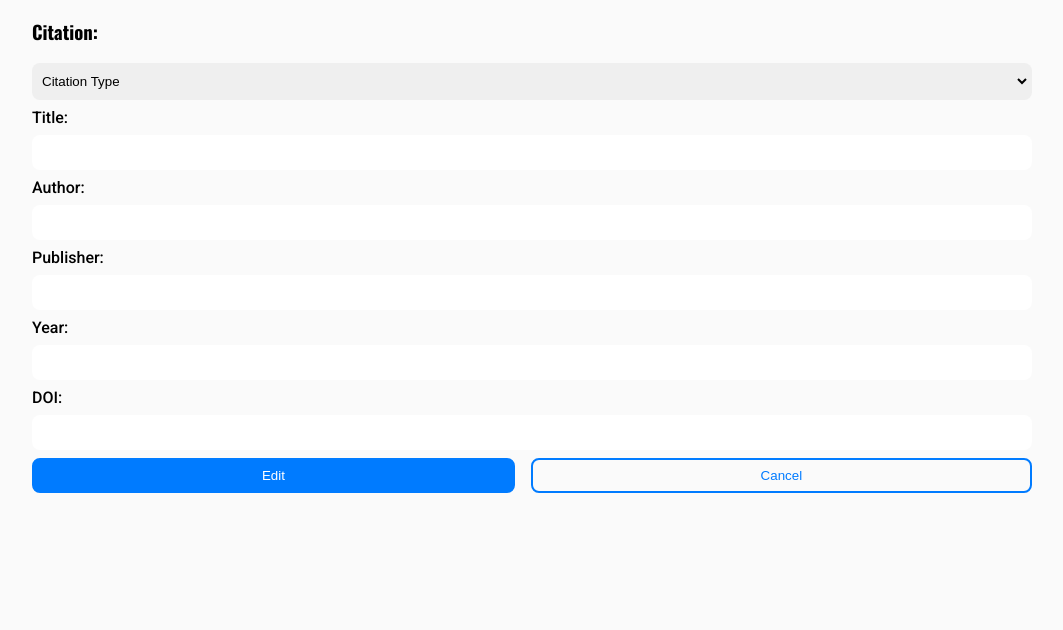
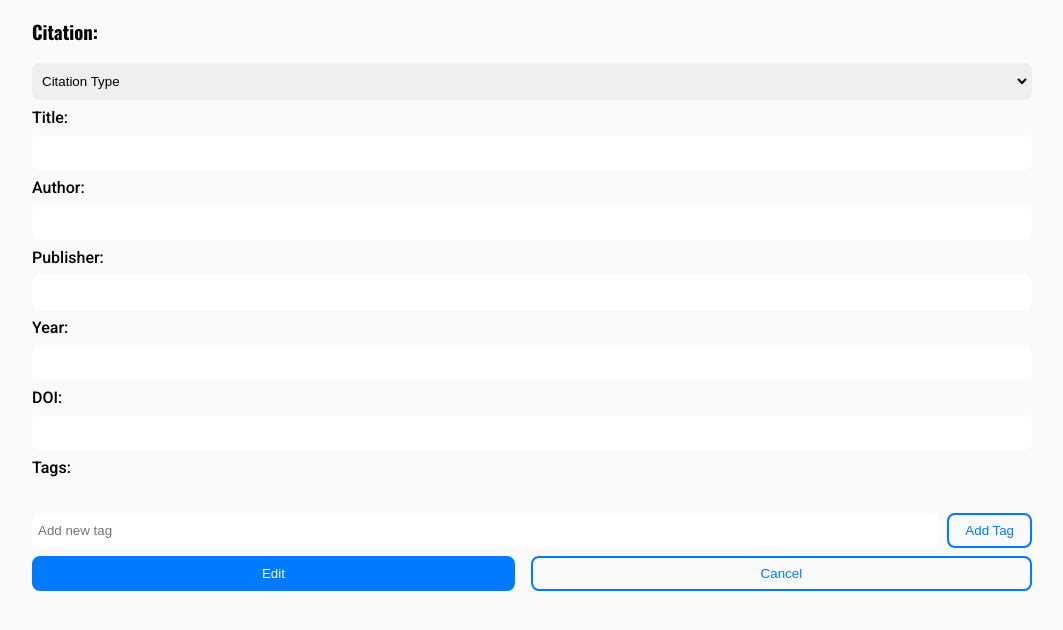
Before and after one commit to aarnif/ohtu-miniprojekti, a Flask app: template src/templates/edit_citation.html in a window 1280 px wide. Shown: the part 85-715 px from the top of the page, without its empty margins (108-1171 px from the left). Run offline with Flask 3, Linux system fonts and the light colour scheme; the template is opened without the code that fills it, so the values that code supplies are empty; some web fonts are replaced.

Commit message:
Implement add tags to citation editing

```diff
--- a/src/app.py
+++ b/src/app.py
@@ -8,7 +8,7 @@ from repositories.citation_repository import (
     get_citation_by_id,
     check_if_citation_exists
 )
-from repositories.tag_repository import get_all_tags, add_tag_to_citation
+from repositories.tag_repository import get_all_tags, add_tag_to_citation, get_citation_tags, remove_tag_from_citation
 
 from config import app, test_env
 from util import validate_citation, UserInputError
@@ -129,31 +129,47 @@ def delete(citation_id):
     return redirect("/")
 
 
-@app.route("/citations/<citation_id>/edit", methods=["GET", "POST"])
-def edit_citation_route(citation_id):
+@app.route("/citations/<int:citation_id>/edit", methods=["GET", "POST"])
+def citation_editing(citation_id):
     if request.method == "GET":
         citation = get_citation_by_id(citation_id)
         if not citation:
             flash("Citation not found", "error")
             return redirect("/")
-        return render_template("edit_citation.html", citation=citation)
+        all_tags = get_all_tags()
+        current_tags = get_citation_tags(citation_id)
+        selected_tag_names = [tag.name for tag in current_tags]
+        return render_template("edit_citation.html",
+                               citation=citation,
+                               all_tags=all_tags,
+                               selected_tag_names=selected_tag_names)
 
-    citation_type = request.form.get("citation_type")
     author = request.form.get("author")
     title = request.form.get("title")
     publisher = request.form.get("publisher")
     year = request.form.get("year")
+    citation_type = request.form.get("citation_type", "book")
     doi = request.form.get("doi")
+    tags = request.form.getlist("tags")
 
     try:
         validate_citation(title, author, publisher, year, citation_type)
         edit_citation(citation_id, title, author,
                       publisher, year, citation_type, doi)
+
+        current_tags = get_citation_tags(citation_id)
+
+        for tag in current_tags:
+            remove_tag_from_citation(citation_id, tag.id)
+
+        for tag in tags:
+            if tag.strip():
+                add_tag_to_citation(citation_id, tag.strip())
+
         flash("Citation edited successfully!", "success")
         return redirect(f"/citations/{citation_id}")
-
     except UserInputError as error:
-        flash(str(error))
+        flash(str(error), "error")
         citation_with_user_input = Citation(
             citation_id=citation_id,
             title=title,
@@ -163,7 +179,13 @@ def edit_citation_route(citation_id):
             citation_type=citation_type,
             doi=doi
         )
-        return render_template("edit_citation.html", citation=citation_with_user_input)
+        all_tags = get_all_tags()
+        current_tags = get_citation_tags(citation_id)
+        selected_tag_names = [tag.name for tag in current_tags]
+        return render_template("edit_citation.html",
+                               citation=citation_with_user_input,
+                               all_tags=all_tags,
+                               selected_tags=selected_tag_names)
 
 
 # testausta varten oleva reitti
--- a/src/templates/edit_citation.html
+++ b/src/templates/edit_citation.html
@@ -30,6 +30,25 @@ block page_title %} Edit citation {% endblock %} {% block body %}
     <label for="year">Year: <input type="text" name="year" value="{{ citation.year or '' }}" /></label>
     <label for="doi"> DOI: <input id="doi" type="text" name="doi" value="{{ citation.doi or '' }}" /> </label>
 
+
+    <div class="tags-section">
+      <label>Tags:</label>
+      <div id="tag-selection" class="tag-selection">
+        {% for tag in all_tags %}
+        <label class="tag-checkbox">
+          <input type="checkbox" name="tags" value="{{ tag.name }}"
+            {% if tag.name in selected_tag_names %}checked{% endif %} />
+          <div>{{ tag.name }}</div>
+        </label>
+        {% endfor %}
+      </div>
+    </div>
+
+    <div class="new-tag-input">
+      <input id="new-tag" type="text" placeholder="Add new tag" />
+      <button id="new-tag-button" type="button" class="secondary">Add Tag</button>
+    </div>
+
     <div class="form-buttons">
       <button id="edit_citation_button" class="primary" type="submit">
         Edit
@@ -41,4 +60,41 @@ block page_title %} Edit citation {% endblock %} {% block body %}
   </div>
 </form>
 
+<script>
+  const newTagInput = document.getElementById("new-tag");
+  const newTagButton = document.getElementById("new-tag-button");
+  const tagSelection = document.getElementById("tag-selection");
+
+  newTagButton.addEventListener("click", (e) => {
+    e.preventDefault();
+    const newTag = newTagInput.value.trim();
+
+    if (!newTag) return;
+
+    const existingTag = tagSelection.querySelector(`input[value="${newTag}"]`);
+
+    if (!existingTag) {
+      const label = document.createElement("label");
+      label.className = "tag-checkbox";
+
+      const checkbox = document.createElement("input");
+      checkbox.type = "checkbox";
+      checkbox.name = "tags";
+      checkbox.value = newTag;
+      checkbox.checked = true;
+
+      const div = document.createElement("div");
+      div.textContent = newTag;
+
+      label.appendChild(checkbox);
+      label.appendChild(div);
+      tagSelection.appendChild(label);
+    } else {
+      existingTag.checked = true;
+    }
+
+    newTagInput.value = "";
+  });
+</script>
+
 {% endblock %}
```
